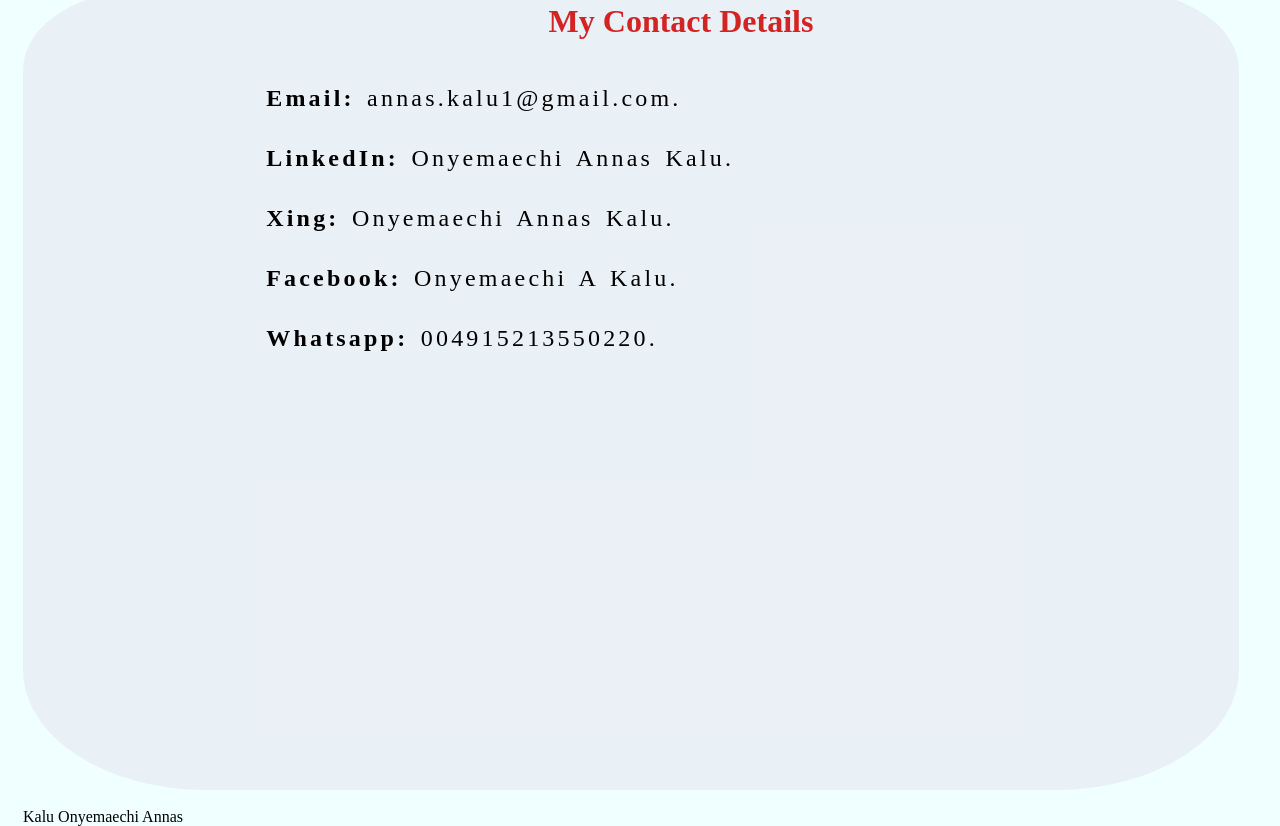
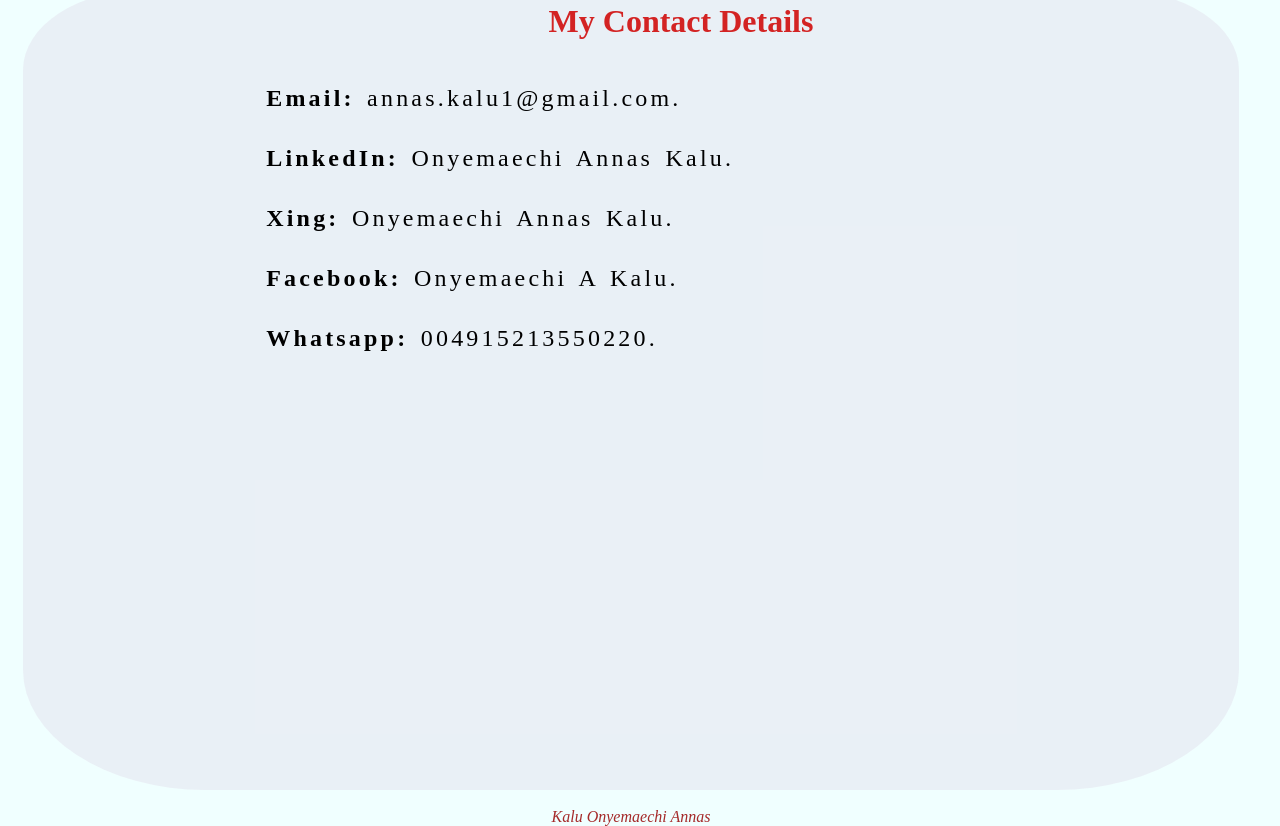
Before and after one commit to annasKalu/portfolio, a plain HTML site: page index.html in a window 1280 px wide. Shown: the part 3839-4665 px from the top of the page. Drawn offline with Linux system fonts and the light colour scheme; a web font is replaced by a local one.

Commit message:
index.html

```diff
--- a/css/portfolio.css
+++ b/css/portfolio.css
@@ -134,3 +134,13 @@
             font-size: small;
         }
     }
+
+    #copyright {
+
+        font-size: 1em;
+        color: brown;
+        font-style: italic;
+        text-align: center;
+        border: 25% solid blue;
+
+    }
--- a/index.html
+++ b/index.html
@@ -115,7 +115,7 @@
     </div>
 
     <br>
-    <footer>Kalu Onyemaechi Annas</footer>
+    <footer id="copyright">Kalu Onyemaechi Annas</footer>
 
 
 
```
